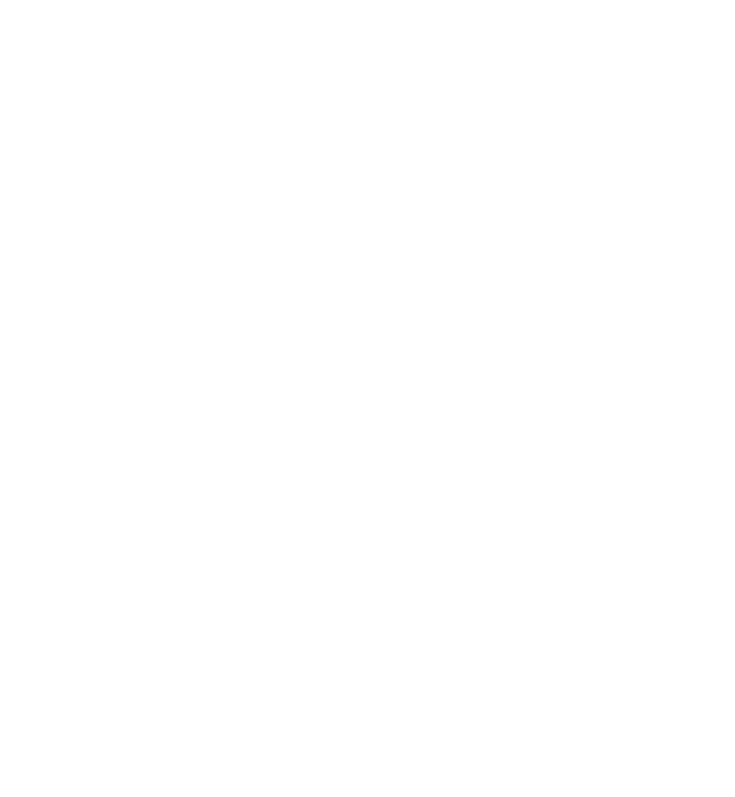
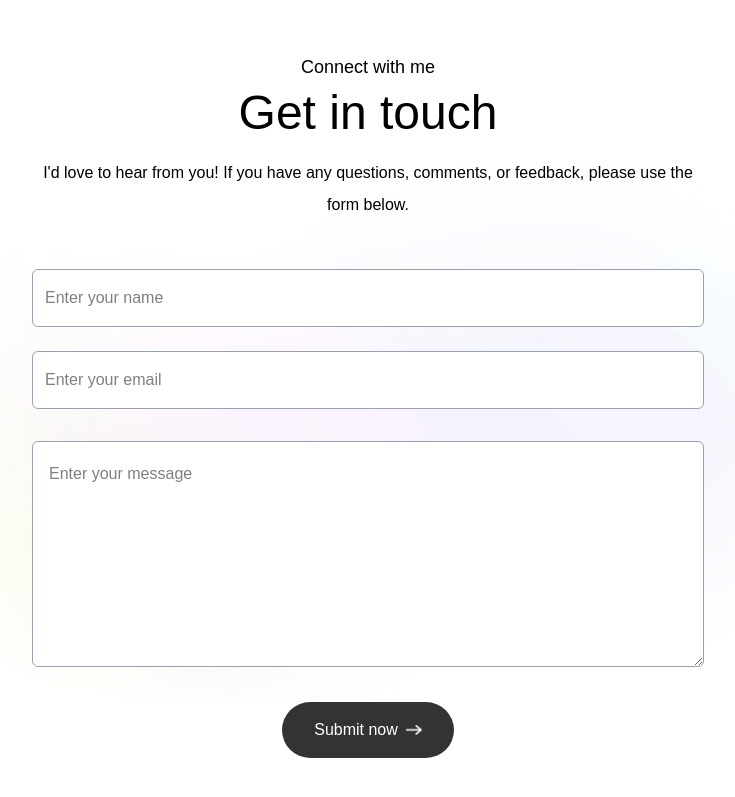
Before and after one commit to bekov28/my-website, a Next.js app: page / in a window 1280 px wide. Shown: the part 3034-3831 px from the top of the page, without its empty margins (272-1007 px from the left). Before the commit the page ends 3047 px from the top, so only its background shows below. Built offline with nearby package versions, Linux system fonts and the light colour scheme; a web font is replaced by a local one.

Commit message:
form created

```diff
--- /dev/null
+++ b/app/components/Contact.jsx
@@ -0,0 +1,80 @@
+import { assets } from "@/assets/assets";
+import React, { useState } from "react";
+import Image from "next/image";
+
+const Contact = () => {
+  const [result, setResult] = useState("");
+
+  const onSubmit = async (event) => {
+    event.preventDefault();
+    setResult("Sending....");
+    const formData = new FormData(event.target);
+
+    formData.append("access_key", "af6878d1-fafe-4a73-a565-5a83e0379cc9");
+
+    const response = await fetch("https://api.web3forms.com/submit", {
+      method: "POST",
+      body: formData,
+    });
+
+    const data = await response.json();
+
+    if (data.success) {
+      setResult("Form Submitted Successfully");
+      event.target.reset();
+    } else {
+      console.log("Error", data);
+      setResult(data.message);
+    }
+  };
+
+  return (
+    <div
+      id="contact"
+      className="w-full px-[12%] py-10 scroll-mt-20 bg-[url('/public/footer-bg-color.png')]
+      bg-no-repeat bg-center bg-[length:90%_auto]"
+    >
+      <h4 className="text-center mb-2 text-lg font-Ovo">Connect with me</h4>
+      <h2 className="text-center text-5xl font-Ovo">Get in touch</h2>
+
+      <p className="text-center max-w-2xl mx-auto mt-5 mb-12 font-Ovo">
+        I'd love to hear from you! If you have any questions, comments, or feedback, please use the
+        form below.
+      </p>
+      <form onSubmit={onSubmit} className="max-w-2xl mx-auto">
+        <div className="grid grid-cols-auto gap-6 mt-10 mb-8">
+          <input
+            type="text"
+            placeholder="Enter your name"
+            required
+            className="flex-1 p-3 outline-none border-[0.5px] border-gray-400 rounded-md bg-white"
+          />
+          <input
+            type="email"
+            placeholder="Enter your email"
+            required
+            className="flex-1 p-3 outline-none border-[0.5px] border-gray-400 rounded-md bg-white"
+          />
+        </div>
+        <textarea
+          rows="6"
+          placeholder="Enter your message"
+          required
+          className="w-full p-4 outline-none border-[0.5px] border-gray-400 rounded-md bg-white mb-6"
+        ></textarea>
+
+        <button
+          type="submit"
+          className="py-3 px-8 flex items-center justify-between gap-2 bg-black/80 text-white
+          rounded-full mx-auto hover:bg-black duration-500"
+        >
+          Submit now <Image src={assets.right_arrow_white} alt="" className="w-4" />
+        </button>
+
+        <p className="mt-4">{result}</p>
+      </form>
+    </div>
+  );
+};
+
+export default Contact;
--- a/app/page.js
+++ b/app/page.js
@@ -1,5 +1,6 @@
 "use client";
 import About from "./components/About";
+import Contact from "./components/Contact";
 import Header from "./components/Header";
 import Navbar from "./components/Navbar";
 import Services from "./components/Services";
@@ -13,6 +14,7 @@
       <About />
       <Services />
       <Work />
+      <Contact />
     </>
   );
 }
--- a/assets/assets.js
+++ b/assets/assets.js
@@ -35,10 +35,6 @@
 import send_icon from "./send-icon.png";
 import right_arrow_bold from "./right-arrow-bold.png";
 import right_arrow_bold_dark from "./right-arrow-bold-dark.png";
-// import work1 from "../public/public/work-1.png";
-// import work2 from "../public/public/work-2.png";
-// import work3 from "../public/public/work-3.png";
-// import work4 from "../public/public/work-4.png";
 
 export const assets = {
   user_image,
```
